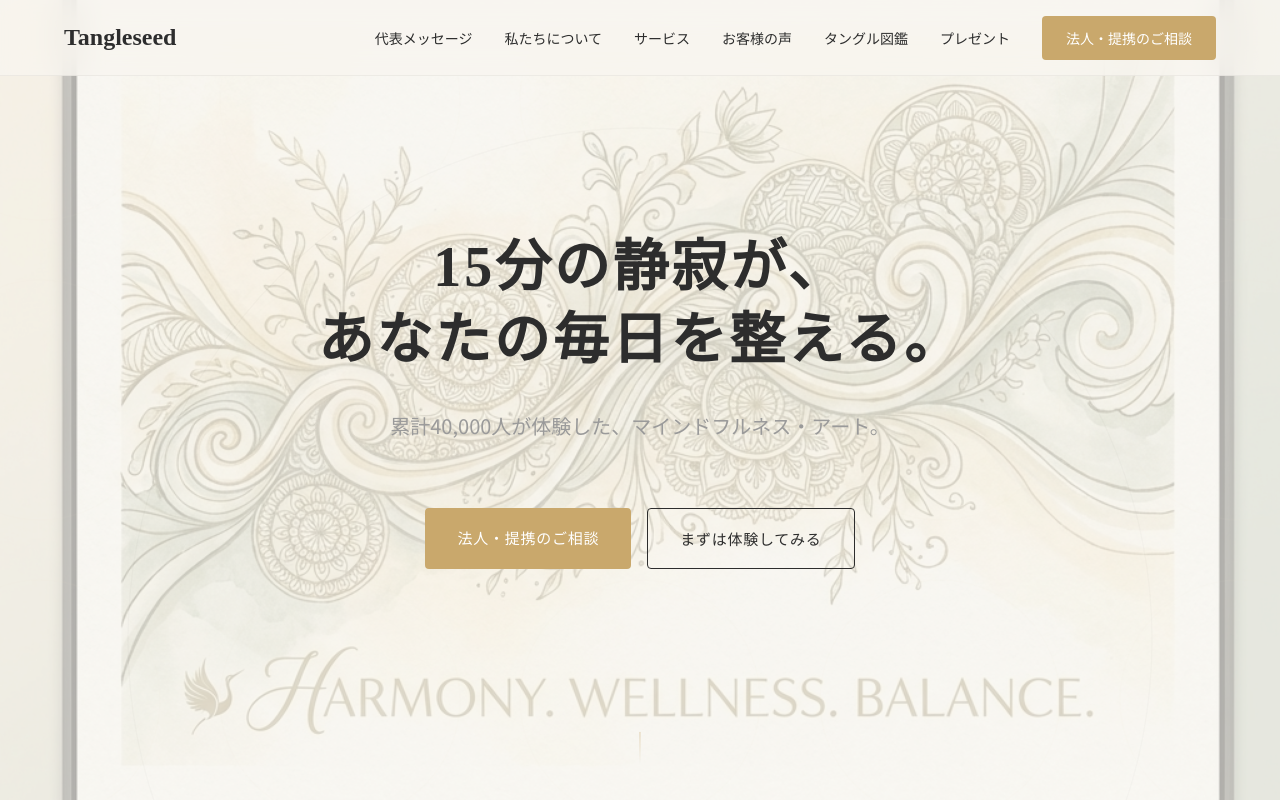
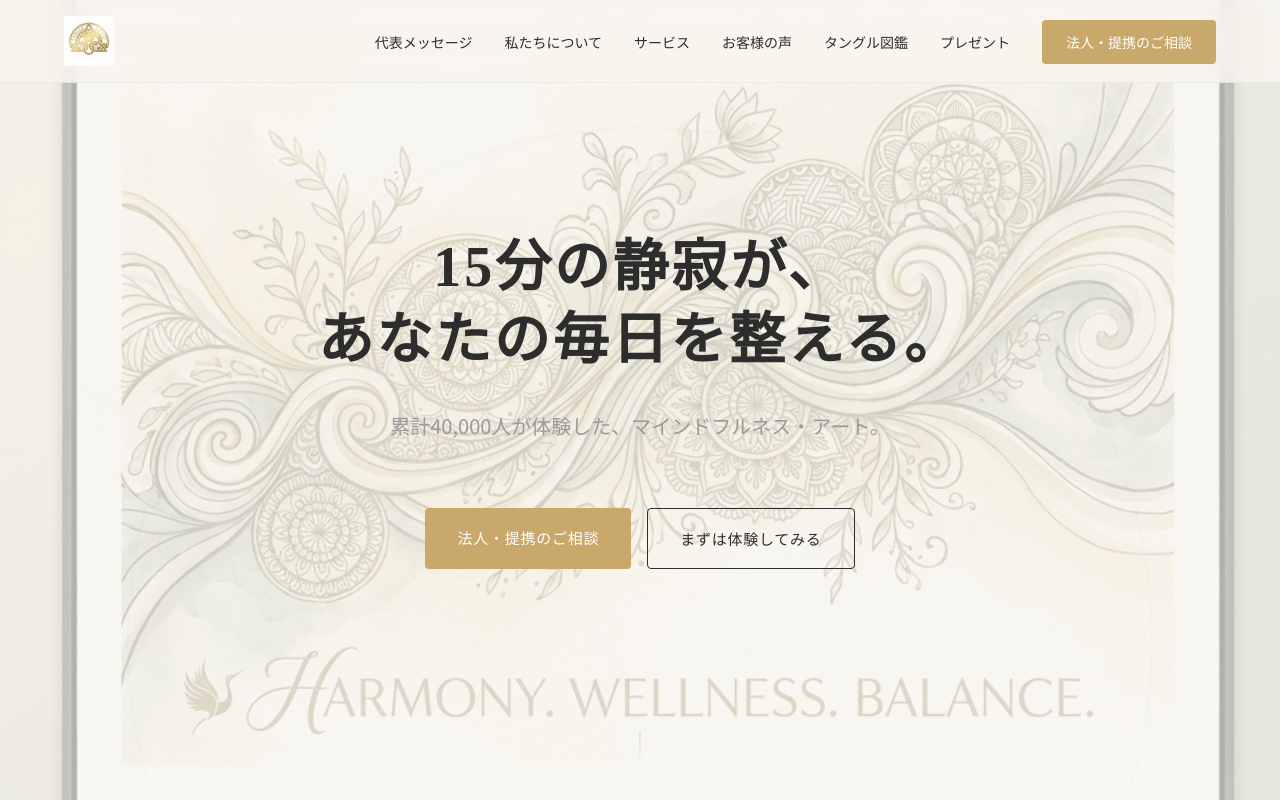
Before and after one commit to fproduction2024-bit/tangleseed-website, a website: page index.html in a window 1280 px wide. Shown: the top 802 px of the page. Drawn offline with Linux system fonts and the light colour scheme.

Commit message:
Implement new gold brand logos in header across all pages

```diff
--- a/css/style.css
+++ b/css/style.css
@@ -239,6 +239,17 @@ section {
     font-size: 1.5rem;
     font-weight: 600;
     color: var(--color-text);
+}
+
+.header__logo-image {
+    height: 50px;
+    width: auto;
+    display: block;
+    transition: transform var(--transition-fast);
+}
+
+.header__logo:hover .header__logo-image {
+    transform: scale(1.05);
 }
 
 .header__nav-list {
--- a/index.html
+++ b/index.html
@@ -89,7 +89,7 @@
     <header class="header">
         <div class="header__container">
             <a href="/" class="header__logo">
-                <span class="header__logo-text">Tangleseed</span>
+                <img src="images/logo.jpg" alt="Tangleseed" class="header__logo-image">
             </a>
             <nav class="header__nav">
                 <ul class="header__nav-list">
```
Also changed, not shown: about.html (+1 -1 lines), corporate.html (+1 -1 lines), legal.html (+1 -1 lines), library.html (+1 -1 lines), privacy.html (+1 -1 lines), representative.html (+1 -1 lines), stories.html (+1 -1 lines), images/logo.jpg (added), images/logo_main_01.jpg (added), images/logo_main_02.jpg (added), images/logo_mark_gold.jpg (added).
